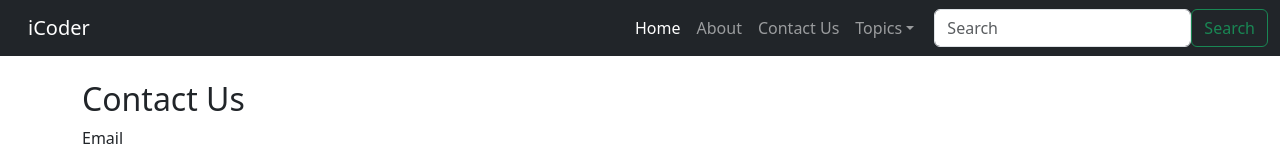
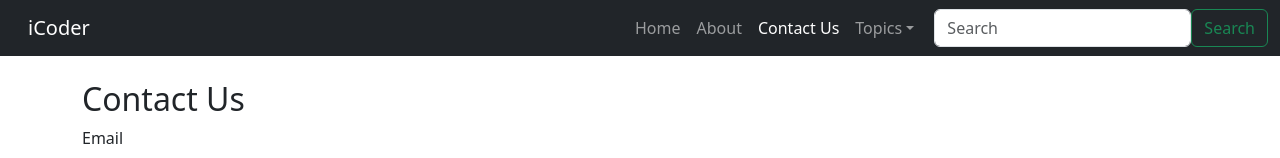
Before and after one commit to afaq432/iCoderBootstrap, a plain HTML site: page contact.html in a window 1280 px wide. Shown: the top 158 px of the page. Drawn offline with nearby package versions, Linux system fonts and the light colour scheme.

Commit message:
Update contact.html

```diff
--- a/contact.html
+++ b/contact.html
@@ -21,13 +21,13 @@
             <div class="collapse navbar-collapse" id="navbarSupportedContent">
                 <ul class="navbar-nav me-auto mb-2 mb-lg-0">
           <li class="nav-item">
-            <a class="nav-link active" aria-current="page" href="/iCoderBootstrap">Home</a>
+            <a class="nav-link" aria-current="page" href="/iCoderBootstrap">Home</a>
           </li>
           <li class="nav-item">
             <a class="nav-link" href="/iCoderBootstrap/about.html">About</a>
           </li>
            <li class="nav-item">
-                        <a class="nav-link" aria-current="page" href="/iCoderBootstrap/contact.html">Contact Us</a>
+                        <a class="nav-link active" aria-current="page" href="/iCoderBootstrap/contact.html">Contact Us</a>
                     </li>
           <li class="nav-item dropdown">
             <a class="nav-link dropdown-toggle" href="#" id="navbarDropdown" role="button" data-toggle="dropdown"
```
